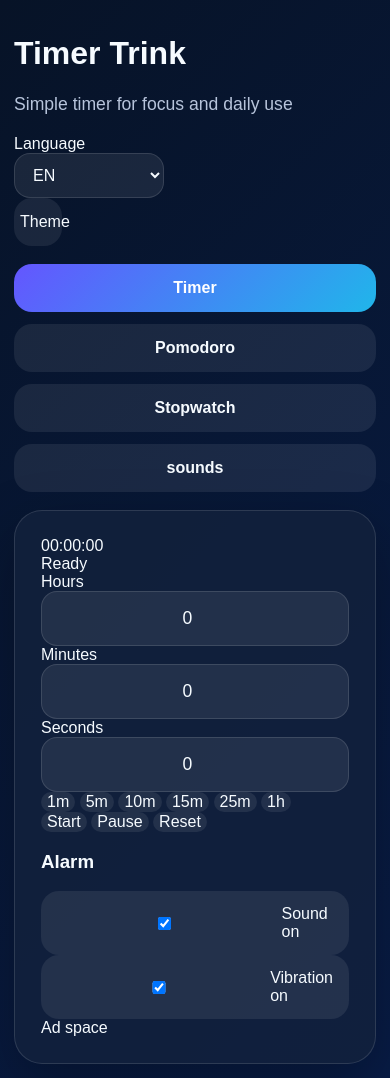
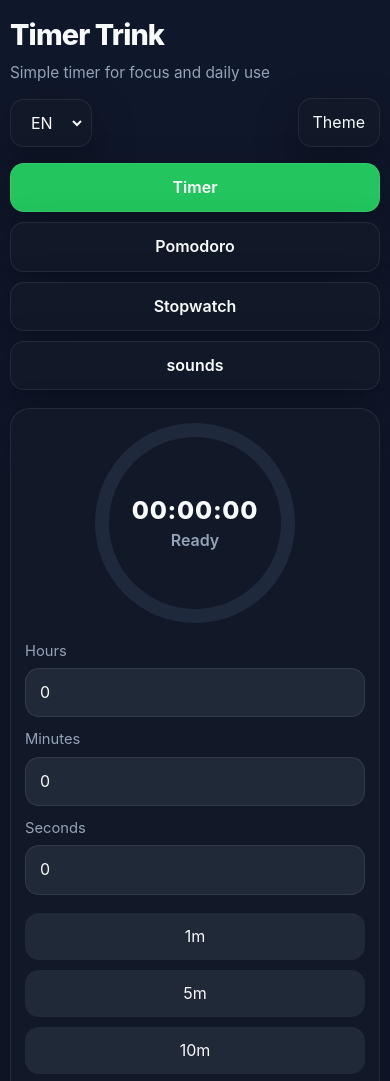
Before and after one commit to jetchatbotai/timer-trink, a website: page index.html in a window 390 px wide. Shown: the top 1081 px of the page. Drawn offline with Linux system fonts and the light colour scheme.

Commit message:
Refactor CSS variables and styles for improved design

```diff
--- a/styles.css
+++ b/styles.css
@@ -1,405 +1,431 @@
 :root {
-  --bg1: #071327;
-  --bg2: #081c46;
-  --surface: rgba(19, 33, 60, 0.82);
-  --surface2: rgba(255, 255, 255, 0.08);
-  --border: rgba(255, 255, 255, 0.12);
-  --text: #f6fbff;
-  --muted: #b7c4db;
-  --primary: #6456ff;
-  --secondary: #20b6ea;
-  --ring-rest: rgba(255,255,255,0.12);
-  --danger: #ff5f7a;
-  --success: #3ddc97;
+  --bg: #0f172a;
+  --card: #111827;
+  --card-2: #1f2937;
+  --text: #f8fafc;
+  --muted: #94a3b8;
+  --primary: #22c55e;
+  --primary-strong: #16a34a;
+  --secondary: #334155;
+  --ring-rest: #1e293b;
+  --border: rgba(255, 255, 255, 0.08);
+  --shadow: 0 18px 45px rgba(0, 0, 0, 0.28);
+  --danger-bg: rgba(239, 68, 68, 0.12);
 }
 
 body.light {
-  --bg1: #eef3ff;
-  --bg2: #daf5ff;
-  --surface: rgba(255,255,255,0.86);
-  --surface2: rgba(18, 34, 56, 0.08);
-  --border: rgba(18, 34, 56, 0.12);
-  --text: #16233f;
-  --muted: #66758e;
-  --primary: #6456ff;
-  --secondary: #20b6ea;
-  --ring-rest: rgba(18,34,56,0.12);
-  --danger: #e14d67;
-  --success: #1ca76d;
+  --bg: #f4f7fb;
+  --card: #ffffff;
+  --card-2: #eef2f7;
+  --text: #0f172a;
+  --muted: #64748b;
+  --primary: #16a34a;
+  --primary-strong: #15803d;
+  --secondary: #dbe3ee;
+  --ring-rest: #e5edf6;
+  --border: rgba(15, 23, 42, 0.08);
+  --shadow: 0 16px 35px rgba(15, 23, 42, 0.08);
+  --danger-bg: rgba(239, 68, 68, 0.08);
 }
 
 * {
   box-sizing: border-box;
 }
 
-html, body {
+html,
+body {
   margin: 0;
+  padding: 0;
+  background: var(--bg);
+  color: var(--text);
+  font-family: Inter, Arial, Helvetica, sans-serif;
   min-height: 100%;
-  font-family: Arial, sans-serif;
-  color: var(--text);
-  background: linear-gradient(135deg, var(--bg1), var(--bg2));
 }
 
 body {
-  position: relative;
-  overflow-x: hidden;
+  line-height: 1.45;
 }
 
-body.alarm-active .app-shell {
-  filter: blur(2px);
-  pointer-events: none;
-  user-select: none;
+button,
+input,
+select {
+  font: inherit;
 }
 
-.bg-orb {
-  position: fixed;
-  border-radius: 50%;
-  filter: blur(60px);
-  pointer-events: none;
-  z-index: 0;
+button {
+  cursor: pointer;
+  border: none;
+  border-radius: 14px;
+  padding: 12px 16px;
+  background: var(--card-2);
+  color: var(--text);
+  transition: transform 0.15s ease, opacity 0.15s ease, background 0.15s ease;
 }
 
-.orb-1 {
-  width: 320px;
-  height: 320px;
-  left: -80px;
-  top: -70px;
-  background: rgba(125, 75, 255, 0.36);
+button:hover {
+  transform: translateY(-1px);
 }
 
-.orb-2 {
-  width: 420px;
-  height: 420px;
-  right: -120px;
-  bottom: -90px;
-  background: rgba(32, 182, 234, 0.22);
+button:active {
+  transform: translateY(0);
+}
+
+button:disabled,
+input:disabled {
+  opacity: 0.55;
+  cursor: not-allowed;
+}
+
+.primary-btn {
+  background: var(--primary);
+  color: white;
+  font-weight: 700;
+}
+
+.primary-btn:hover {
+  background: var(--primary-strong);
+}
+
+input,
+select {
+  width: 100%;
+  border-radius: 14px;
+  border: 1px solid var(--border);
+  background: var(--card-2);
+  color: var(--text);
+  padding: 12px 14px;
+  outline: none;
+}
+
+input:focus,
+select:focus {
+  border-color: var(--primary);
+}
+
+.sr-only {
+  position: absolute;
+  width: 1px;
+  height: 1px;
+  opacity: 0;
+  pointer-events: none;
 }
 
 .app-shell {
-  position: relative;
-  z-index: 1;
-  max-width: 1100px;
+  max-width: 1080px;
   margin: 0 auto;
-  padding: 22px;
-  min-height: 100vh;
+  padding: 18px 14px 32px;
 }
 
 .topbar {
   display: flex;
+  align-items: flex-start;
   justify-content: space-between;
-  gap: 20px;
-  align-items: flex-start;
-  margin-bottom: 18px;
+  gap: 14px;
+  margin-bottom: 16px;
 }
 
-.brand {
+.app-title {
   margin: 0;
-  font-size: 2.5rem;
+  font-size: 1.8rem;
   font-weight: 800;
+  letter-spacing: -0.03em;
 }
 
 .subtitle {
-  margin: 10px 0 0;
+  margin: 6px 0 0;
   color: var(--muted);
-  font-size: 1.1rem;
+  font-size: 0.96rem;
 }
 
-.top-actions {
+.topbar-actions {
   display: flex;
-  gap: 12px;
   align-items: center;
+  gap: 10px;
 }
 
-select, input, button {
-  font: inherit;
+.control-chip,
+.icon-btn {
+  background: var(--card);
+  border: 1px solid var(--border);
+  border-radius: 14px;
+  box-shadow: var(--shadow);
 }
 
-select, input {
-  color: var(--text);
-  background: var(--surface2);
-  border: 1px solid var(--border);
-  border-radius: 16px;
-  outline: none;
+.control-chip {
+  min-width: 82px;
+  padding: 6px;
 }
 
-select {
-  min-width: 190px;
-  padding: 12px 14px;
-}
-
-select option {
-  color: #111;
-}
-
-input {
-  width: 100%;
-  padding: 16px 12px;
-  text-align: center;
-  font-size: 1.1rem;
-}
-
-.icon-btn,
-.tab-btn,
-.chip,
-.preset-btn,
-button {
+.control-chip select {
   border: none;
-  border-radius: 18px;
-  color: var(--text);
-  background: var(--surface2);
-  transition: transform 0.16s ease, opacity 0.16s ease, background 0.16s ease;
-}
-
-button {
-  cursor: pointer;
-}
-
-button:active {
-  transform: scale(0.98);
+  background: transparent;
+  padding: 6px 10px;
 }
 
 .icon-btn {
-  width: 48px;
-  height: 48px;
+  padding: 12px 14px;
 }
 
 .tabs {
   display: grid;
-  grid-template-columns: repeat(4, 1fr);
-  gap: 12px;
+  grid-template-columns: repeat(4, minmax(0, 1fr));
+  gap: 10px;
   margin-bottom: 18px;
 }
 
 .tab-btn {
-  padding: 15px 12px;
-  font-weight: 700;
+  background: var(--card);
+  border: 1px solid var(--border);
+  box-shadow: var(--shadow);
+  font-weight: 600;
 }
 
-.tab-btn.active,
-.primary {
-  background: linear-gradient(135deg, var(--primary), var(--secondary));
+.tab-btn.active {
+  background: var(--primary);
   color: white;
+}
+
+.main-content {
+  display: block;
 }
 
 .panel {
   display: none;
-  background: var(--surface);
-  border: 1px solid var(--border);
-  border-radius: 28px;
-  padding: 26px;
-  box-shadow: 0 22px 60px rgba(0,0,0,0.28);
+  gap: 16px;
 }
 
 .panel.active {
-  display: block;
+  display: grid;
 }
 
-.display-wrap {
-  position: relative;
-  width: 360px;
-  height: 360px;
-  margin: 0 auto 24px;
-  display: grid;
-  place-items: center;
+.card {
+  background: var(--card);
+  border: 1px solid var(--border);
+  border-radius: 24px;
+  box-shadow: var(--shadow);
+  padding: 18px;
 }
 
-.display-wrap.small {
-  width: 300px;
-  height: 300px;
+.hero-card {
+  display: grid;
+  gap: 18px;
 }
 
-.ring {
-  position: absolute;
-  inset: 0;
-  border-radius: 50%;
-  background: conic-gradient(var(--primary) 0deg, var(--secondary) 180deg, var(--ring-rest) 180deg);
-  mask: radial-gradient(circle, transparent 66%, black 67%);
-  -webkit-mask: radial-gradient(circle, transparent 66%, black 67%);
+.card h2,
+.card h3 {
+  margin: 0 0 10px;
 }
 
-.stopwatch-ring {
-  background: conic-gradient(var(--primary) 0deg, var(--secondary) 280deg, var(--ring-rest) 280deg);
+.card p {
+  margin: 0;
 }
 
-.display {
-  position: relative;
-  z-index: 1;
-  font-size: 5rem;
+.card-head {
+  display: flex;
+  align-items: center;
+  justify-content: space-between;
+  gap: 12px;
+  margin-bottom: 12px;
+}
+
+.card-head-split {
+  align-items: flex-start;
+}
+
+.status-text {
+  color: var(--muted);
+  font-weight: 600;
+}
+
+.timer-ring-wrap {
+  display: flex;
+  justify-content: center;
+  align-items: center;
+}
+
+.timer-ring {
+  width: 260px;
+  height: 260px;
+  border-radius: 50%;
+  background: conic-gradient(var(--primary) 0deg, var(--secondary) 0deg, var(--ring-rest) 0deg);
+  padding: 14px;
+  display: flex;
+  align-items: center;
+  justify-content: center;
+}
+
+.timer-ring-inner {
+  width: 100%;
+  height: 100%;
+  background: var(--card);
+  border-radius: 50%;
+  display: flex;
+  flex-direction: column;
+  align-items: center;
+  justify-content: center;
+}
+
+.timer-display {
+  font-size: 2.2rem;
   font-weight: 800;
+  letter-spacing: 0.03em;
+}
+
+.stopwatch-display-wrap {
+  display: grid;
+  justify-items: center;
+  gap: 10px;
+}
+
+.stopwatch-display {
+  font-size: 2rem;
+  font-weight: 800;
+  letter-spacing: 0.03em;
   text-align: center;
 }
 
-.stopwatch-display {
-  font-size: 3.9rem;
+.time-inputs,
+.pomodoro-inputs {
+  display: grid;
+  grid-template-columns: repeat(3, minmax(0, 1fr));
+  gap: 12px;
 }
 
-.quick-row,
-.inputs-grid,
-.controls,
-.toggles {
+.pomodoro-inputs {
+  grid-template-columns: repeat(2, minmax(0, 1fr));
+  margin: 14px 0;
+}
+
+.input-group {
+  display: flex;
+  flex-direction: column;
+  gap: 6px;
+}
+
+.input-group label {
+  color: var(--muted);
+  font-size: 0.92rem;
+}
+
+.quick-grid {
+  display: grid;
+  grid-template-columns: repeat(3, minmax(0, 1fr));
+  gap: 10px;
+}
+
+.button-row {
+  display: flex;
+  flex-wrap: wrap;
+  gap: 10px;
+}
+
+.top-gap {
+  margin-top: 14px;
+}
+
+.settings-card {
   display: grid;
   gap: 14px;
 }
 
-.quick-row {
-  grid-template-columns: repeat(4, 1fr);
-  margin-bottom: 18px;
+.toggle-row {
+  display: flex;
+  flex-wrap: wrap;
+  gap: 14px;
 }
 
-.inputs-grid {
-  grid-template-columns: repeat(3, 1fr);
-  margin-bottom: 18px;
+.toggle-item {
+  display: flex;
+  align-items: center;
+  gap: 8px;
 }
 
-.inputs-grid.two {
-  grid-template-columns: repeat(2, 1fr);
+.preset-grid {
+  display: grid;
+  grid-template-columns: repeat(3, minmax(0, 1fr));
+  gap: 10px;
+  margin: 14px 0;
 }
 
-.controls {
-  grid-template-columns: repeat(3, 1fr);
-  margin-bottom: 18px;
+.preset-btn.active {
+  outline: 2px solid var(--primary);
+  background: rgba(34, 197, 94, 0.16);
 }
 
-.controls.single {
-  grid-template-columns: 1fr;
-}
-
-.toggles {
-  grid-template-columns: repeat(2, 1fr);
-}
-
-.chip,
-.preset-btn,
-.controls button {
-  padding: 16px 12px;
-  font-weight: 700;
-}
-
-.field label {
-  display: block;
-  margin-bottom: 8px;
+.premium-note {
+  margin: 8px 0 14px;
+  font-size: 0.92rem;
   color: var(--muted);
-  font-weight: 700;
-}
-
-.toggle-item,
-.sound-item,
-.laps-box {
-  display: flex;
-  align-items: center;
-  gap: 10px;
-  background: var(--surface2);
-  border-radius: 18px;
-  padding: 14px 16px;
-}
-
-.status {
-  min-height: 28px;
-  text-align: center;
-  color: var(--muted);
-  font-weight: 700;
-  margin-top: 8px;
-}
-
-.panel h2 {
-  margin: 0 0 8px;
-  font-size: 2rem;
-}
-
-.panel-text {
-  margin: 0 0 18px;
-  color: var(--muted);
-}
-
-.sound-count {
-  margin: 8px 0 14px;
-  color: var(--muted);
-  font-weight: 700;
-}
-
-.sound-list {
-  display: grid;
-  gap: 12px;
-  max-height: 520px;
-  overflow: auto;
-  padding-right: 4px;
-}
-
-.sound-item {
-  display: grid;
-  grid-template-columns: auto 1fr auto;
-  align-items: center;
-  gap: 12px;
-}
-
-.sound-item span {
-  min-width: 0;
-  word-break: break-word;
-  line-height: 1.25;
-}
-
-.mini-btn {
-  min-width: 84px;
-  height: 44px;
+  background: rgba(34, 197, 94, 0.08);
+  border: 1px solid rgba(34, 197, 94, 0.18);
+  padding: 12px 14px;
   border-radius: 14px;
-}
-
-.laps-box {
-  display: block;
-  margin-top: 12px;
-}
-
-.laps-title {
-  margin-bottom: 10px;
-  font-weight: 800;
 }
 
 .laps-list {
   display: grid;
   gap: 8px;
-  max-height: 220px;
-  overflow: auto;
 }
 
 .lap-row {
   display: flex;
   justify-content: space-between;
+  align-items: center;
   gap: 12px;
-  background: rgba(255,255,255,0.05);
-  border-radius: 12px;
+  background: var(--card-2);
+  border: 1px solid var(--border);
+  border-radius: 14px;
   padding: 10px 12px;
 }
 
-.toast {
-  position: fixed;
-  top: 18px;
-  left: 50%;
-  transform: translateX(-50%) translateY(-20px);
-  background: linear-gradient(135deg, var(--primary), var(--secondary));
-  color: white;
-  padding: 14px 20px;
-  border-radius: 16px;
-  opacity: 0;
-  pointer-events: none;
-  transition: 0.25s;
-  z-index: 9999;
+.sound-count {
+  color: var(--muted);
   font-weight: 700;
+  white-space: nowrap;
 }
 
-.toast.show {
-  opacity: 1;
-  transform: translateX(-50%) translateY(0);
+.sound-list {
+  max-height: 380px;
+  overflow: auto;
+  display: grid;
+  gap: 8px;
+  padding-right: 2px;
+}
+
+.sound-item {
+  display: flex;
+  align-items: center;
+  gap: 10px;
+  background: var(--card-2);
+  border: 1px solid var(--border);
+  border-radius: 14px;
+  padding: 10px 12px;
+}
+
+.sound-item input {
+  width: auto;
+  margin: 0;
+}
+
+.ad-box {
+  margin-top: 10px;
+  padding: 16px;
+  border: 1px dashed var(--border);
+  border-radius: 14px;
+  text-align: center;
+  color: var(--muted);
+  background: var(--card-2);
 }
 
 .alarm-overlay {
   position: fixed;
   inset: 0;
-  background: rgba(5, 10, 20, 0.72);
+  background: rgba(15, 23, 42, 0.72);
   display: flex;
   align-items: center;
   justify-content: center;
-  z-index: 10000;
-  padding: 24px;
+  padding: 20px;
+  z-index: 9999;
 }
 
 .alarm-overlay.hidden {
@@ -407,92 +433,92 @@ button:active {
 }
 
 .alarm-box {
-  width: min(460px, 100%);
-  background: linear-gradient(180deg, rgba(19, 31, 56, 0.98), rgba(13, 24, 46, 0.98));
-  border: 1px solid rgba(255,255,255,0.12);
+  width: min(420px, 100%);
+  background: var(--card);
+  border: 1px solid var(--border);
   border-radius: 24px;
-  padding: 28px 22px;
+  padding: 24px;
   text-align: center;
-  box-shadow: 0 24px 80px rgba(0,0,0,0.35);
+  box-shadow: var(--shadow);
 }
 
-.alarm-title {
-  font-size: 2rem;
-  font-weight: 800;
-  margin-bottom: 10px;
+.alarm-box h2 {
+  margin: 0 0 10px;
+  font-size: 1.5rem;
 }
 
-.alarm-message {
+.alarm-box p {
   color: var(--muted);
   margin-bottom: 18px;
 }
 
-.alarm-btn {
-  width: 100%;
-  padding: 16px 12px;
+body.alarm-active .app-shell {
+  filter: blur(2px);
 }
 
-@media (max-width: 900px) {
-  .display-wrap {
-    width: 300px;
-    height: 300px;
+@media (max-width: 760px) {
+  .topbar {
+    flex-direction: column;
+    align-items: stretch;
   }
 
-  .display {
-    font-size: 4rem;
+  .topbar-actions {
+    justify-content: space-between;
+  }
+
+  .tabs {
+    grid-template-columns: repeat(2, minmax(0, 1fr));
+  }
+
+  .time-inputs,
+  .pomodoro-inputs,
+  .preset-grid,
+  .quick-grid {
+    grid-template-columns: repeat(2, minmax(0, 1fr));
+  }
+
+  .timer-ring {
+    width: 220px;
+    height: 220px;
+  }
+
+  .timer-display {
+    font-size: 1.8rem;
   }
 
   .stopwatch-display {
-    font-size: 3.1rem;
+    font-size: 1.7rem;
   }
 }
 
-@media (max-width: 680px) {
+@media (max-width: 480px) {
   .app-shell {
-    padding: 14px;
+    padding: 14px 10px 28px;
   }
 
-  .topbar {
+  .card {
+    padding: 14px;
+    border-radius: 20px;
+  }
+
+  .tabs,
+  .time-inputs,
+  .pomodoro-inputs,
+  .preset-grid,
+  .quick-grid {
+    grid-template-columns: 1fr;
+  }
+
+  .button-row {
     flex-direction: column;
   }
 
-  .top-actions {
-    width: 100%;
+  .timer-ring {
+    width: 200px;
+    height: 200px;
   }
 
-  select {
-    width: 100%;
-    min-width: 0;
-  }
-
-  .tabs,
-  .quick-row,
-  .inputs-grid,
-  .controls,
-  .toggles,
-  .inputs-grid.two {
-    grid-template-columns: 1fr;
-  }
-
-  .display-wrap {
-    width: 240px;
-    height: 240px;
-  }
-
-  .display {
-    font-size: 3rem;
-  }
-
-  .stopwatch-display {
-    font-size: 2.25rem;
-  }
-
-  .sound-item {
-    grid-template-columns: 1fr;
-    align-items: stretch;
-  }
-
-  .mini-btn {
-    width: 100%;
+  .timer-display {
+    font-size: 1.55rem;
   }
 }
```
